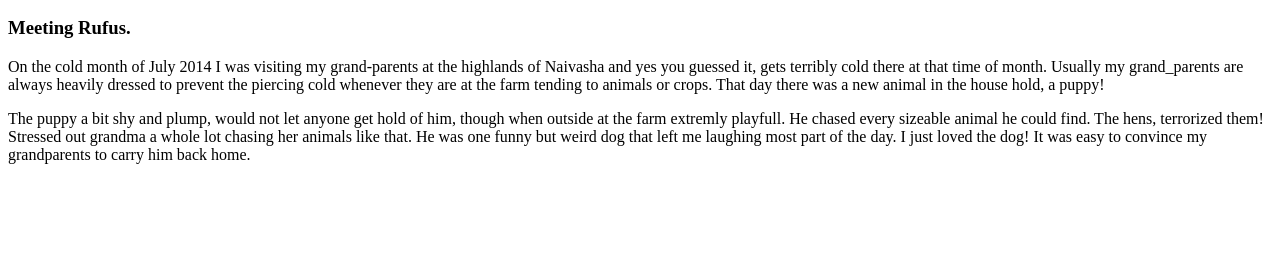
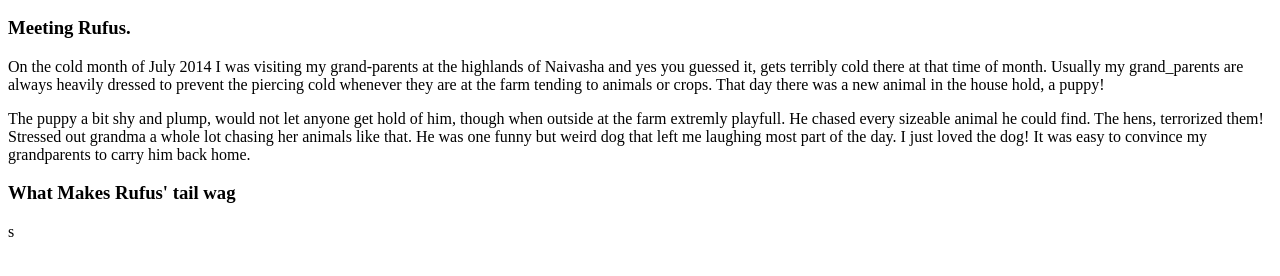
Before and after one commit to derrick12/pet-website, a plain HTML site: page mypet.html in a window 1280 px wide. Shown: the part 110-386 px from the top of the page. Drawn offline with Linux system fonts and the light colour scheme.

Commit message:
add heading to a new paragraph

```diff
--- a/mypet.html
+++ b/mypet.html
@@ -18,5 +18,9 @@
       The puppy a bit shy and plump, would not let anyone get hold of him, though when outside at the farm extremly playfull. He chased every sizeable animal he could find. The hens, terrorized them! Stressed out grandma a whole lot chasing her animals like that. He was one funny but weird dog that left me laughing most part of the day.
       I just loved the dog! It was easy to convince my grandparents to carry him back home.
     </p>
+
+    <h3>What Makes Rufus' tail wag</h3>
+    <p>s
+    </p>
   </body>
 </html>
```
